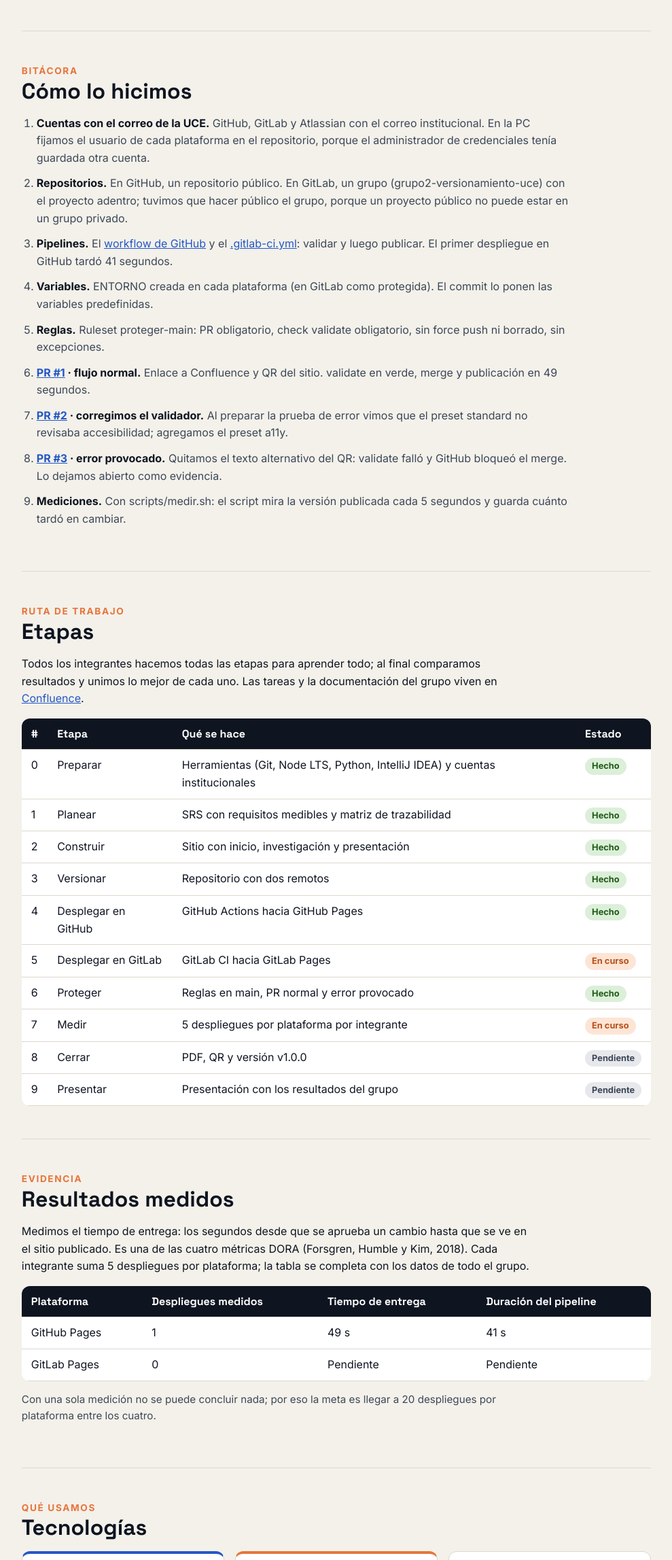
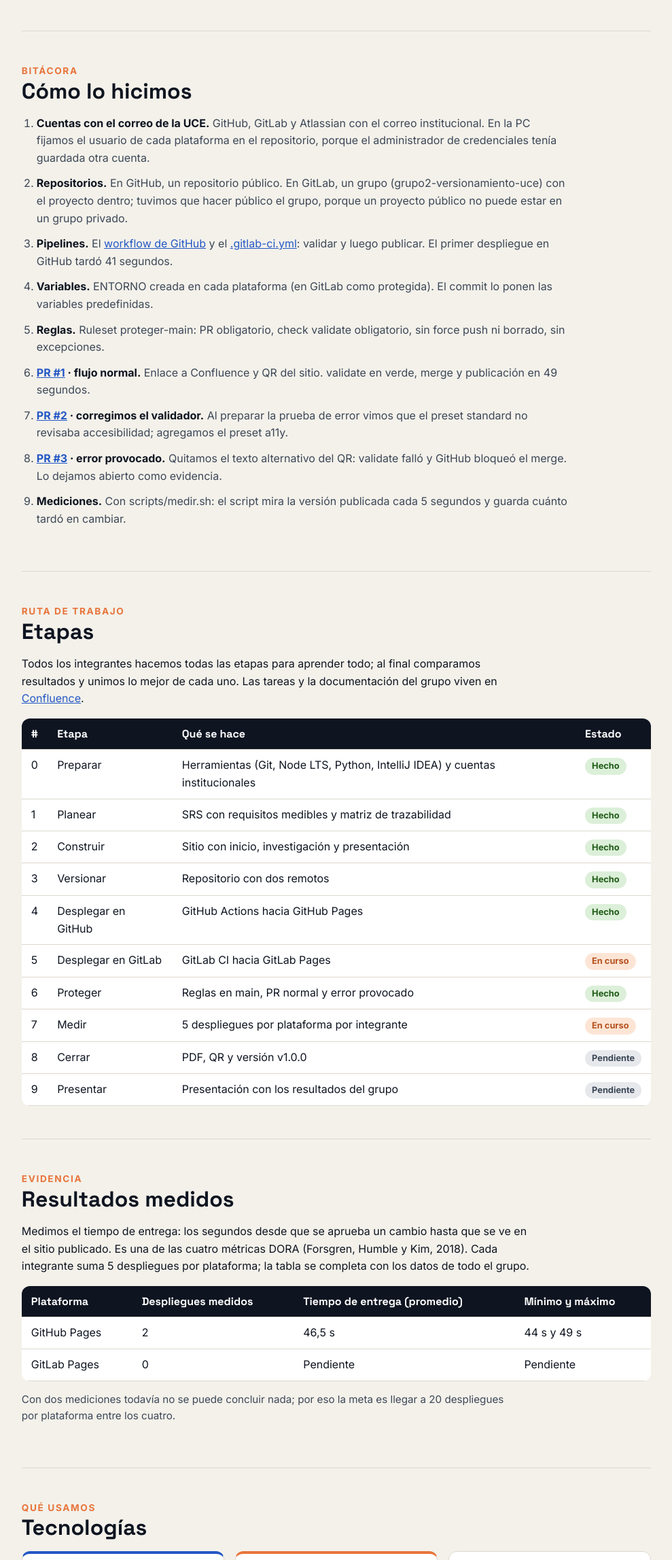
Before and after one commit to jhon-avila135/investigacion-versionamiento, a plain HTML site: page public/index.html in a window 1280 px wide. Shown: the part 1388-3683 px from the top of the page at 68% size, without its empty margins (145-1134 px from the left). Drawn offline with Linux system fonts and the light colour scheme.

Commit message:
docs: corrige redacción, actualiza el SRS y agrega la segunda medición

```diff
--- a/mediciones.csv
+++ b/mediciones.csv
@@ -1,2 +1,3 @@
 fecha,plataforma,version,segundos
 2026-11-18_16:59:09,github,9188326,49
+2026-11-18_17:07:36,github,6020be8,44
--- a/public/index.html
+++ b/public/index.html
@@ -74,7 +74,7 @@
       <h2>Cómo lo hicimos</h2>
       <ol class="pasos">
         <li><strong>Cuentas con el correo de la UCE.</strong> GitHub, GitLab y Atlassian con el correo institucional. En la PC fijamos el usuario de cada plataforma en el repositorio, porque el administrador de credenciales tenía guardada otra cuenta.</li>
-        <li><strong>Repositorios.</strong> En GitHub, un repositorio público. En GitLab, un grupo (grupo2-versionamiento-uce) con el proyecto adentro; tuvimos que hacer público el grupo, porque un proyecto público no puede estar en un grupo privado.</li>
+        <li><strong>Repositorios.</strong> En GitHub, un repositorio público. En GitLab, un grupo (grupo2-versionamiento-uce) con el proyecto dentro; tuvimos que hacer público el grupo, porque un proyecto público no puede estar en un grupo privado.</li>
         <li><strong>Pipelines.</strong> El <a href="https://github.com/jhon-avila135/investigacion-versionamiento/blob/main/.github/workflows/deploy.yml">workflow de GitHub</a> y el <a href="https://gitlab.com/grupo2-versionamiento-uce/investigacion-versionamiento/-/blob/main/.gitlab-ci.yml">.gitlab-ci.yml</a>: validar y luego publicar. El primer despliegue en GitHub tardó 41 segundos.</li>
         <li><strong>Variables.</strong> ENTORNO creada en cada plataforma (en GitLab como protegida). El commit lo ponen las variables predefinidas.</li>
         <li><strong>Reglas.</strong> Ruleset proteger-main: PR obligatorio, check validate obligatorio, sin force push ni borrado, sin excepciones.</li>
@@ -117,15 +117,15 @@
       <div class="tabla">
         <table>
           <thead>
-            <tr><th scope="col">Plataforma</th><th scope="col">Despliegues medidos</th><th scope="col">Tiempo de entrega</th><th scope="col">Duración del pipeline</th></tr>
+            <tr><th scope="col">Plataforma</th><th scope="col">Despliegues medidos</th><th scope="col">Tiempo de entrega (promedio)</th><th scope="col">Mínimo y máximo</th></tr>
           </thead>
           <tbody>
-            <tr><td>GitHub Pages</td><td>1</td><td>49 s</td><td>41 s</td></tr>
+            <tr><td>GitHub Pages</td><td>2</td><td>46,5 s</td><td>44 s y 49 s</td></tr>
             <tr><td>GitLab Pages</td><td>0</td><td>Pendiente</td><td>Pendiente</td></tr>
           </tbody>
         </table>
       </div>
-      <p class="nota">Con una sola medición no se puede concluir nada; por eso la meta es llegar a 20 despliegues por plataforma entre los cuatro.</p>
+      <p class="nota">Con dos mediciones todavía no se puede concluir nada; por eso la meta es llegar a 20 despliegues por plataforma entre los cuatro.</p>
     </section>
 
     <section class="bloque" id="tecnologias">
```
Also changed, not shown: public/investigacion.html (+1 -1 lines), public/presentacion.html (+3 -3 lines), 1 other file.
